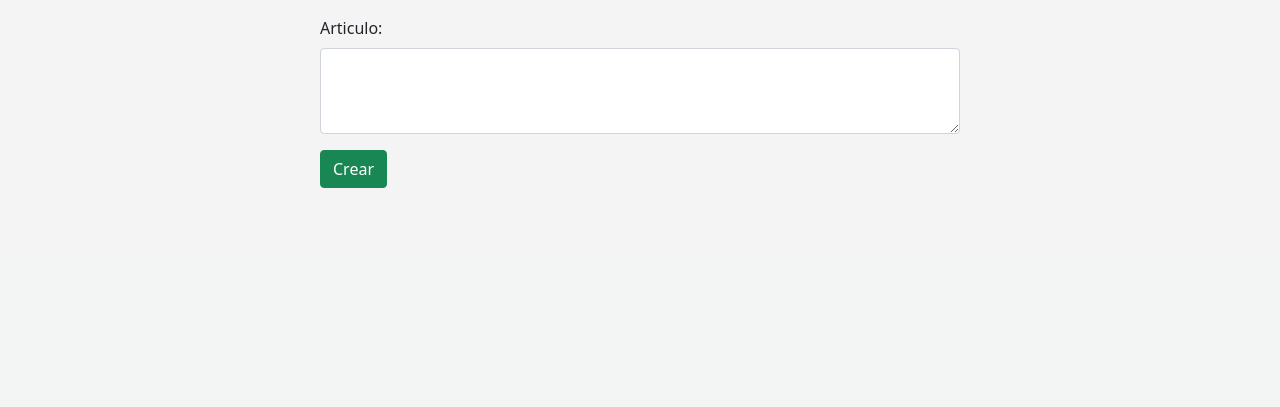
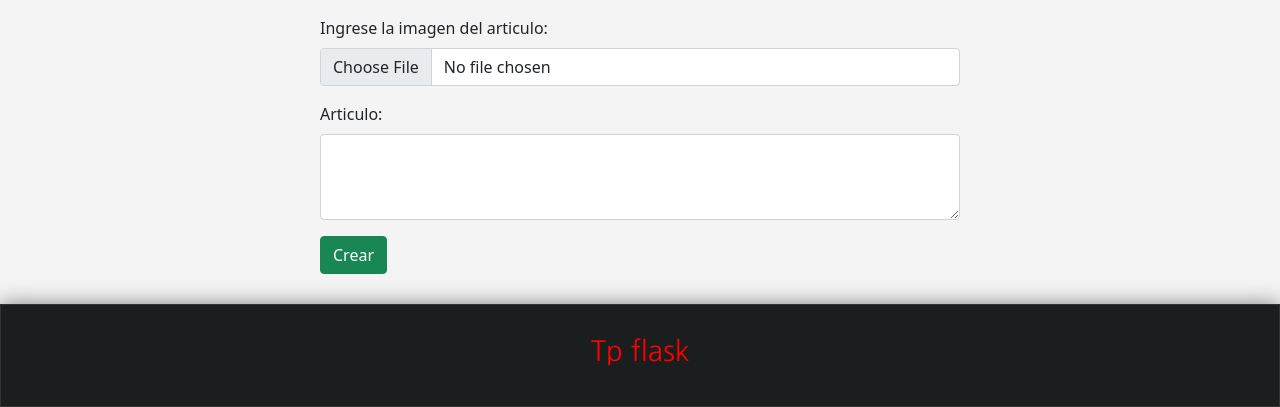
Before and after one commit to juanNH/TPCaC2124, a Flask app: page /registro in a window 1280 px wide. Shown: the part 538-945 px from the top of the page. Before the commit the page ends 726 px from the top, so only its background shows below. Run offline with Flask 2, Linux system fonts and the light colour scheme; the visitor is signed in with stand-in values (Sample User, id 1); data that the repository does not hold is empty; some libraries are stand-ins or nearby versions.

Commit message:
Agregar tabla imagen, mostrarla como portada

```diff
--- a/app.py
+++ b/app.py
@@ -10,6 +10,8 @@ from functools import wraps
 app = Flask(__name__)
 
 app.secret_key = 'pepe'
+
+
 
 #conexion a la base de datos
 mysql = MySQL()
@@ -25,6 +27,9 @@ app.config['MYSQL_DATABASE_PASSWORD'] = ''
 app.config['MYSQL_DATABASE_DB'] = 'blog_cac2124'
 
 mysql.init_app(app)
+
+CARPETA = os.path.join('uploads') # al path del proyecto le adjunto ‘upload’
+app.config['CARPETA']=CARPETA
 
 # clase nav para pedir las categorias a las vistas
 class nav:
@@ -67,11 +72,11 @@ def index(id_categoria = None, msg=None):
         print(x)
     print('.')
     if id_categoria != None :
-        sql= "SELECT a.id_articulo,a.titulo,a.contenido,a.id_categoria,a.id_autor, DATE(a.fecha), CONCAT(au.nombre,' ',au.apellido) FROM `articulo` a INNER JOIN `categoria` c ON (a.id_categoria = c.id_categoria) INNER JOIN `autor` au ON (a.id_autor = au.id_autor) WHERE a.id_categoria = %s Order by a.fecha DESC;"
+        sql= "SELECT a.id_articulo,a.titulo,a.contenido,a.id_categoria,a.id_autor, DATE(a.fecha), CONCAT(au.nombre,' ',au.apellido), a.imagen FROM `articulo` a INNER JOIN `categoria` c ON (a.id_categoria = c.id_categoria) INNER JOIN `autor` au ON (a.id_autor = au.id_autor) WHERE a.id_categoria = %s Order by a.fecha DESC;"
         datos = (id_categoria)
         cursor.execute(sql,datos)
     else:
-        sql= "SELECT a.id_articulo,a.titulo,a.contenido,a.id_categoria,a.id_autor, DATE(a.fecha), CONCAT(au.nombre,' ',au.apellido) FROM `articulo` a INNER JOIN `autor` au ON (a.id_autor = au.id_autor) ORDER BY fecha DESC"
+        sql= "SELECT a.id_articulo,a.titulo,a.contenido,a.id_categoria,a.id_autor, DATE(a.fecha), CONCAT(au.nombre,' ',au.apellido), a.imagen FROM `articulo` a INNER JOIN `autor` au ON (a.id_autor = au.id_autor) ORDER BY fecha DESC"
         cursor.execute(sql)
 
 
@@ -111,12 +116,17 @@ def crear():
     _titulo = request.form['titulo']
     _contenido = request.form['contenido']
     _id_categoria = request.form['id_categoria']
+    _imagen = request.files['imagen']
     _id_autor = request.form['id_autor']
     now = datetime.now()
     tiempo = now.strftime("%Y/%m/%d %H:%M:%S")
-    sql = "INSERT INTO `articulo` (`titulo`,`contenido`,`fecha`,`id_categoria`,`id_autor`) VALUES  (%s, %s,%s,%s,%s);"
+    if _imagen.filename !='':
+        id_img = now.strftime("%Y-%m-%d-%H-%M-%S")
+        nuevoNombreFoto = id_img+_imagen.filename
+        _imagen.save("uploads/"+nuevoNombreFoto)
+    sql = "INSERT INTO `articulo` (`titulo`,`contenido`,`fecha`,`id_categoria`,`id_autor`,`imagen`) VALUES  (%s,%s,%s,%s,%s,%s);"
 
-    datos=(_titulo,_contenido,tiempo,_id_categoria,_id_autor)
+    datos=(_titulo,_contenido,tiempo,_id_categoria,_id_autor,nuevoNombreFoto)
 
     conn = mysql.connect()
     cursor = conn.cursor()
@@ -125,7 +135,12 @@ def crear():
 
     categorias = nav.nav_categorias()
     return redirect(url_for('index'))
+
+@app.route('/uploads/<nombreFoto>')
+def uploads(nombreFoto):
+    return send_from_directory(app.config['CARPETA'], nombreFoto)
 # vistas de cada articulo de manera individual
+
 @app.route('/articulo/<id_articulo>')
 def articulo(id_articulo):
 
--- a/static/css/styles.css
+++ b/static/css/styles.css
@@ -88,6 +88,18 @@ header{
     margin: auto;
     padding-top: 15vh;
 }
+
+footer{
+    width: 100%;
+    background: #1b1e1f;
+    border: 1px solid #333;
+    color: #d1d4d6;
+    padding-top: 30px;
+    padding-bottom: 30px;
+    text-align: center;
+    box-shadow: 0px 0px 20px gray;
+    margin-top:30px;
+}
 @media screen and (max-width: 768px) {
 
     .titulo-header{
--- a/templates/includes/footer.html
+++ b/templates/includes/footer.html
@@ -1,4 +1,5 @@
 <footer>
 
+    <h3>Tp flask</h3>
 
 </footer>
--- a/templates/index.html
+++ b/templates/index.html
@@ -22,10 +22,11 @@ Inicio
                 <div class="articulo">
                     <a href="{{url_for('articulo', id_articulo = articulo.0)}}">
                         <div class="card">
-                            <img src="..." class="card-img-top" alt="...">
+                            <img src="uploads/{{articulo.7}}" class="card-img-top" alt="...">
                             <div class="card-body ">
                                 <h5 class="card-title">{{catDict[articulo.3]}}</h5>
                                 <p class="card-text">{{articulo.1}}</p>
+                                <p>{{articulo.7}}</p>
                             </div>
                             <div class="card-footer text-muted">
                                 <p>Publicado el: {{articulo.5}}</p>
--- a/templates/registro.html
+++ b/templates/registro.html
@@ -10,12 +10,12 @@ Registro
     <form action="/crear" method="POST" enctype="multipart/form-data">
 
 
-        <label for="exampleFormControlTextarea1" class="form-label">Titulo:</label>
+        <label for="titulo" class="form-label">Titulo:</label>
         <input class="form-control" type="text" placeholder="Ingrese titulo" aria-label="default input example" name="titulo" required>
 
         <input class="form-control invisible" type="text" aria-label="default input example" name="id_autor" value="{{session.id_autor}}" >
 
-        <label for="exampleFormControlTextarea1" class="form-label">Categorias:</label>
+        <label for="id_categoria" class="form-label">Categorias:</label>
         <div class="input-group mb-3">
             <select class="form-select" id="inputGroupSelect03" aria-label="Example select with button addon" name="id_categoria" >
                 {% for categoria in categorias %}
@@ -23,9 +23,12 @@ Registro
                 {% endfor %}
             </select>
         </div>
-
+        <div class="mb-3">
+            <label for="imagen" class="form-label">Ingrese la imagen del articulo: </label>
+            <input class="form-control" type="file" id="formFile" name='imagen' required>
+          </div>
           <div class="mb-3">
-            <label for="exampleFormControlTextarea1" class="form-label">Articulo:</label>
+            <label for="contenido" class="form-label">Articulo:</label>
             <textarea class="form-control" id="exampleFormControlTextarea1" rows="3" name="contenido" required></textarea>
           </div>
           <input type="submit" class="btn btn-success" value="Crear">
```
Also changed, not shown: uploads/2021-07-21-19-20-08grandblue5.PNG (added), uploads/grandblue6.PNG (added).
